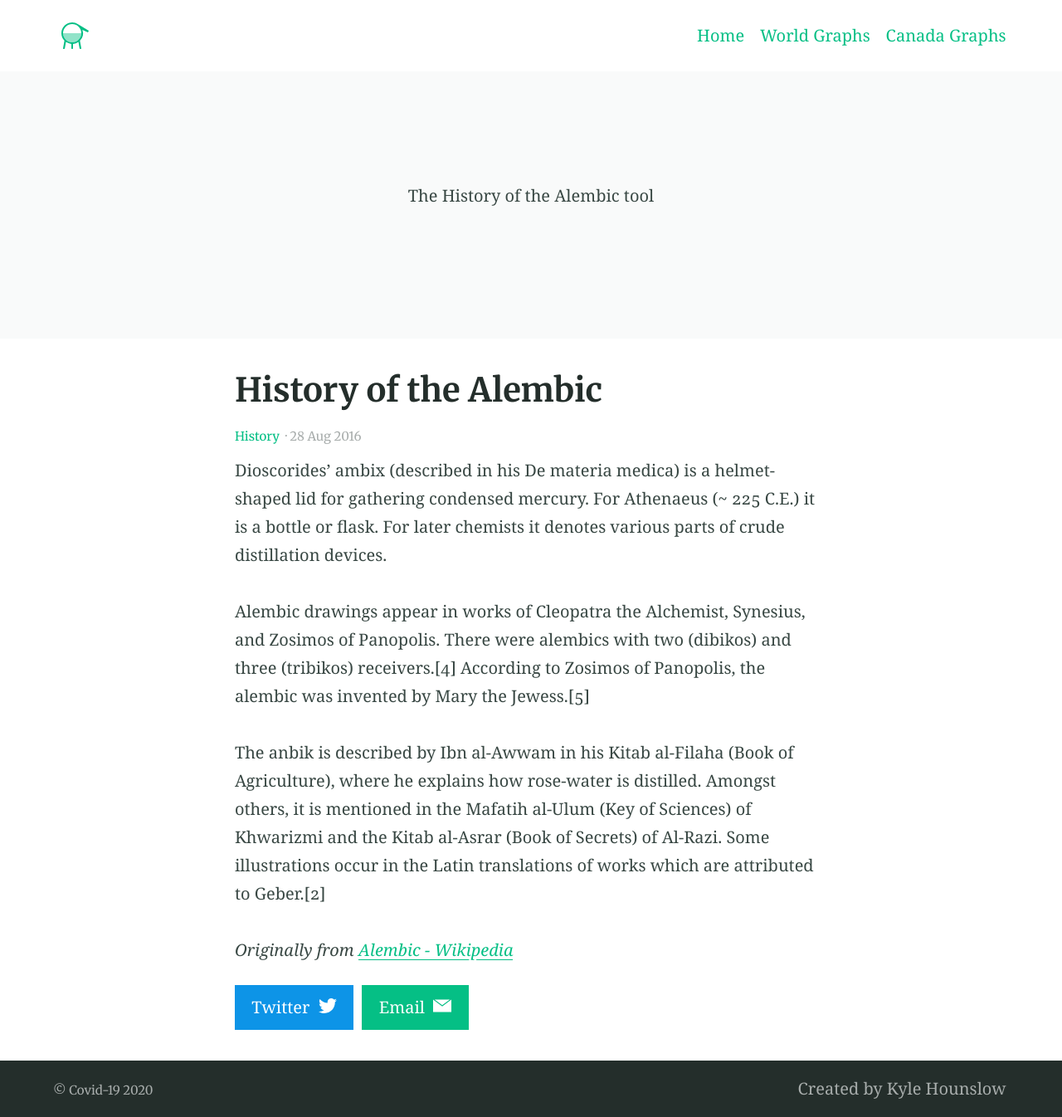
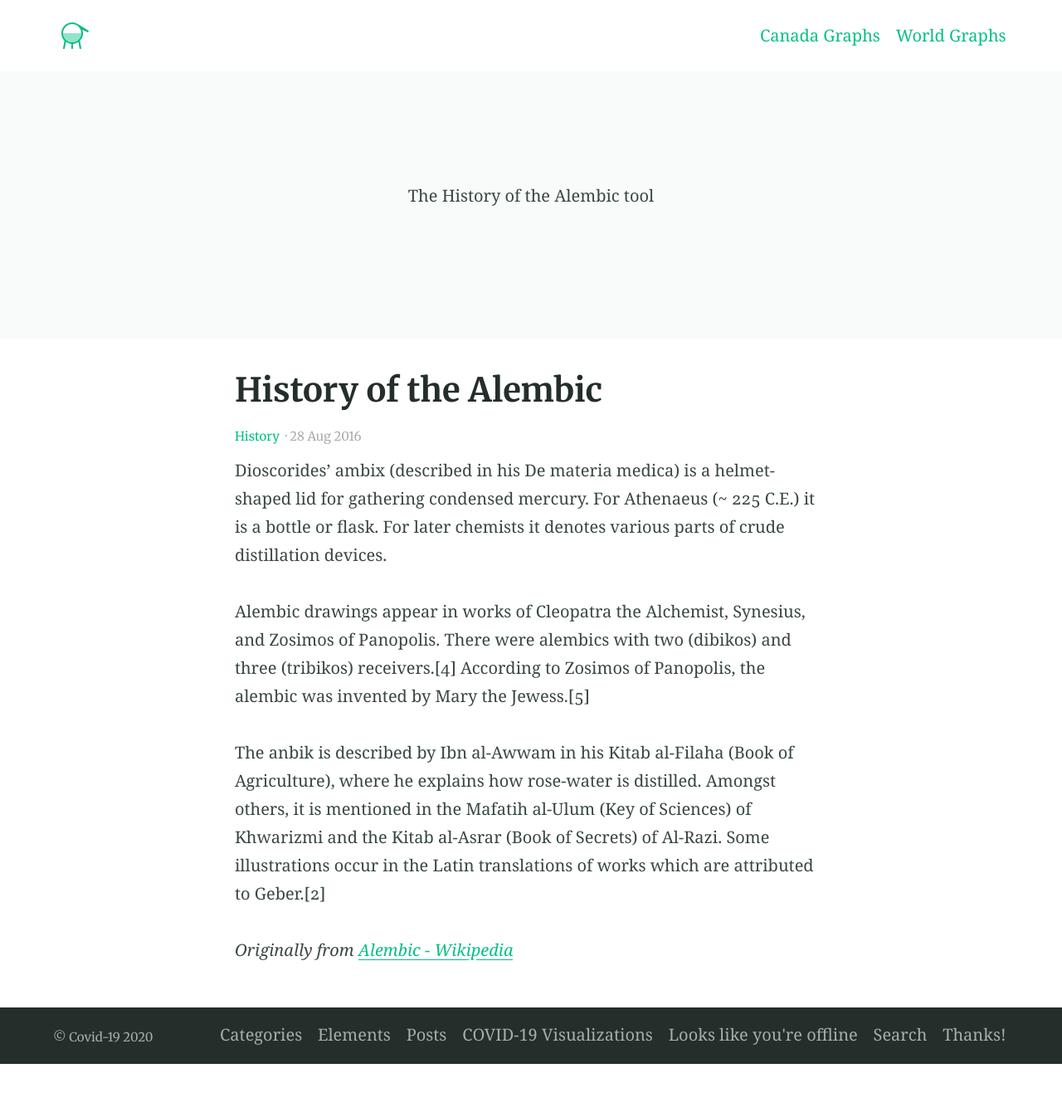
Before and after one commit to kylehounslow/covid19, a Jekyll site: the page built from docs/_posts/2016-08-28-example-post-two.md, in a window 1280 px wide. Shown: the whole page at 83% size. Built offline with Jekyll 4.4.1, drawn with Linux system fonts in a browser that asks for light colours; our own code applies the rules of GitHub Pages for plain Markdown files; after the commit the page ends 1282 px from its top, so only the background shows below that.

Commit message:
Update _config.yml

```diff
--- a/docs/_config.yml
+++ b/docs/_config.yml
@@ -107,22 +107,12 @@ favicons: # Favicons are also used in the manifest file. Syntax is 'size: path'
 
 # 9. Site navigation
 navigation_header:
-- title: Home
-  url: /covid19/
+- title: Canada Graphs
+  url: /covid19/canada/
 - title: World Graphs
   url: /covid19/world/
-- title: Canada Graphs
-  url: /covid19/canada/
-
-navigation_footer:
-- title: Created by Kyle Hounslow
-  url: https://www.linkedin.com/in/kylehounslow
 
 social_links: # Appears in sidebar. Set the urls then uncomment and comment out as desired
   Twitter: https://twitter.com/kylehounslow
   LinkedIn: https://www.linkedin.com/in/kylehounslow
   GitHub: https://github.com/kylehounslow
-
-sharing_links: # Appear at the bottom of single blog posts, add as desired. The value can be 'true' or the desired button colour
-  Twitter: "#0d94e7"
-  Email: true
```
